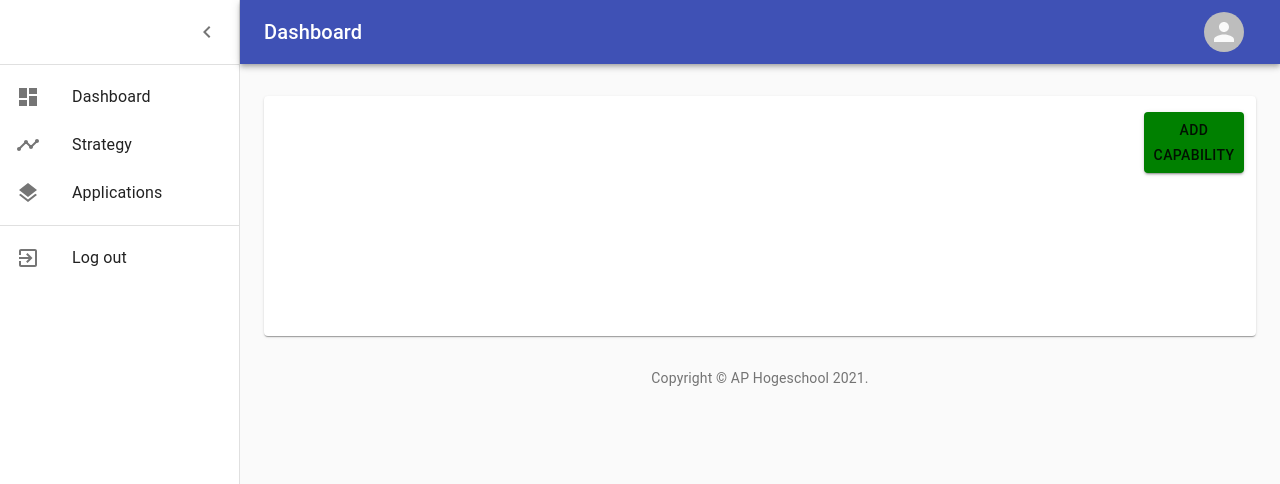
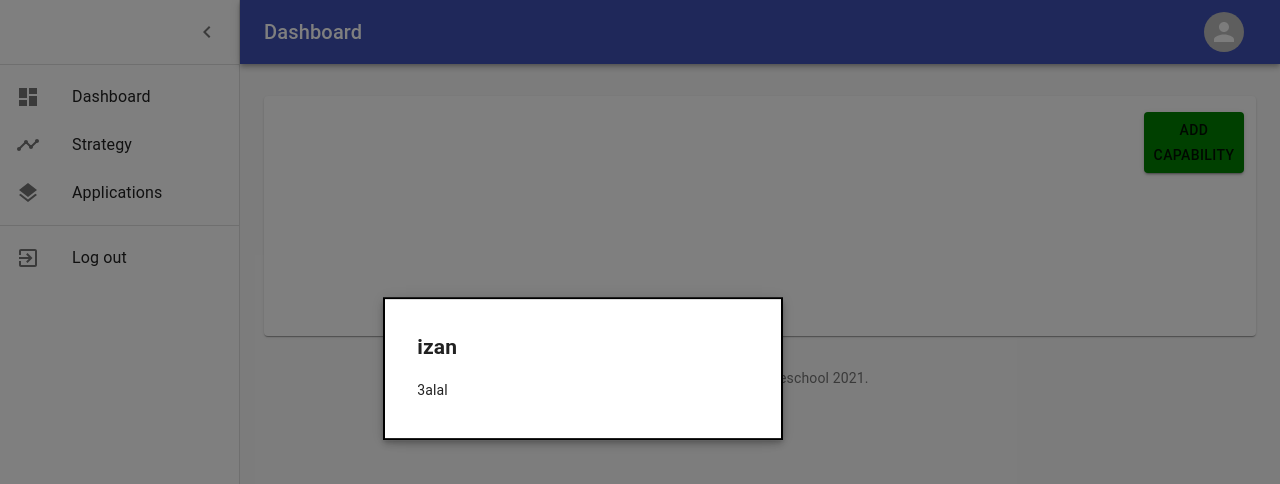
Before and after one commit to iDeebSee/LEAP, a React (Create React App) app in the folder frontend/: page / in a window 1280 px wide. Both pictures are taken after a click on the button "ADD CAPABILITY". Shown: the top 484 px of the page. Built offline with nearby package versions, Linux system fonts and the light colour scheme.

Commit message:
popup gefixst en list gefixst

```diff
--- /dev/null
+++ b/frontend/src/components/PopUp.js
@@ -0,0 +1,70 @@
+import React from 'react';
+import { makeStyles } from '@material-ui/core/styles';
+import {Modal, Button} from '@material-ui/core';
+
+function rand() {
+  return Math.round(Math.random() * 20) - 10;
+}
+
+function getModalStyle() {
+  const top = 50 + rand();
+  const left = 50 + rand();
+
+  return {
+    top: `${top}%`,
+    left: `${left}%`,
+    transform: `translate(-${top}%, -${left}%)`,
+  };
+}
+
+const useStyles = makeStyles((theme) => ({
+  paper: {
+    position: 'absolute',
+    width: 400,
+    backgroundColor: theme.palette.background.paper,
+    border: '2px solid #000',
+    boxShadow: theme.shadows[5],
+    padding: theme.spacing(2, 4, 3),
+  },
+}));
+
+export default function SimpleModal(props) {
+  const classes = useStyles();
+  // getModalStyle is not a pure function, we roll the style only on the first render
+  const [modalStyle] = React.useState(getModalStyle);
+  const [open, setOpen] = React.useState(false);
+
+  const handleOpen = () => {
+    setOpen(true);
+  };
+
+  const handleClose = () => {
+    setOpen(false);
+  };
+
+  const body = (
+    <div style={modalStyle} className={classes.paper}>
+      <h2 id="simple-modal-title">{props.title}</h2>
+      <p id="simple-modal-description">
+        {props.body}
+      </p>
+    </div>
+  );
+
+  return (
+    <div>
+
+
+      <Button className="AddCap" onClick={handleOpen} variant="contained">Add Capability</Button>
+
+      <Modal
+        open={open}
+        onClose={handleClose}
+        aria-labelledby="simple-modal-title"
+        aria-describedby="simple-modal-description"
+      >
+        {body}
+      </Modal>
+    </div>
+  );
+}
--- a/frontend/src/templates/Index.js
+++ b/frontend/src/templates/Index.js
@@ -20,6 +20,7 @@ import ChevronLeftIcon from '@material-ui/icons/ChevronLeft';
 import { mainListItems, secondaryListItems } from '../components/AsideItems';
 import Copyright from '../components/Copyright';
 import "../styling/Index.css"
+import SimpleModal from "../components/PopUp"
 const drawerWidth = 240;
 
 const useStyles = makeStyles((theme) => ({
@@ -161,8 +162,7 @@ export default function Index() {
                         {/* Chart */}
                         <Grid item xs={12} md={12} lg={12}>
                             <Paper className={fixedHeightPaper}>
-                            <Button className="AddCap"  variant="contained">Add Capability</Button>
-
+                            <SimpleModal title="izan" body="3alal" ></SimpleModal>
                                 {/* <Chart /> */}
                             </Paper>
                             {/* </Grid> */}
```
Also changed, not shown: frontend/src/components/CapList.js (added, +53 -0 lines).
